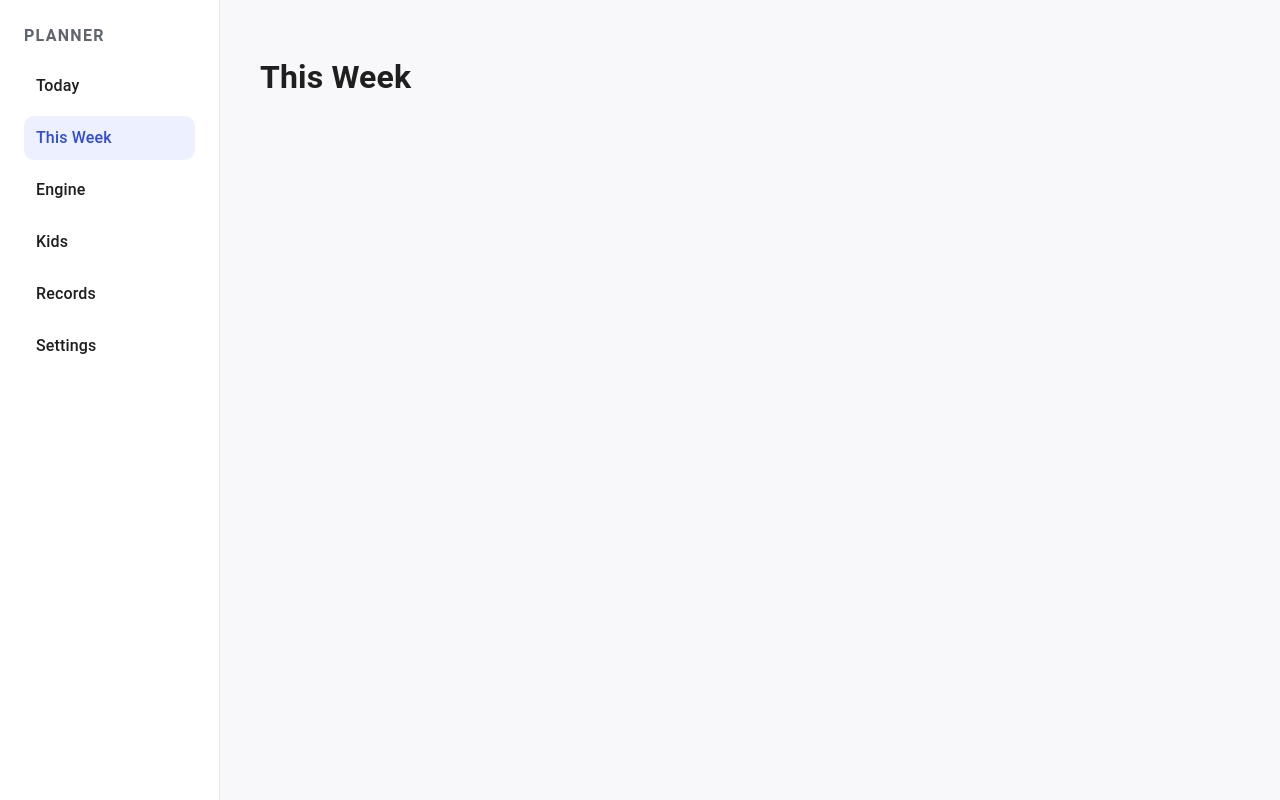
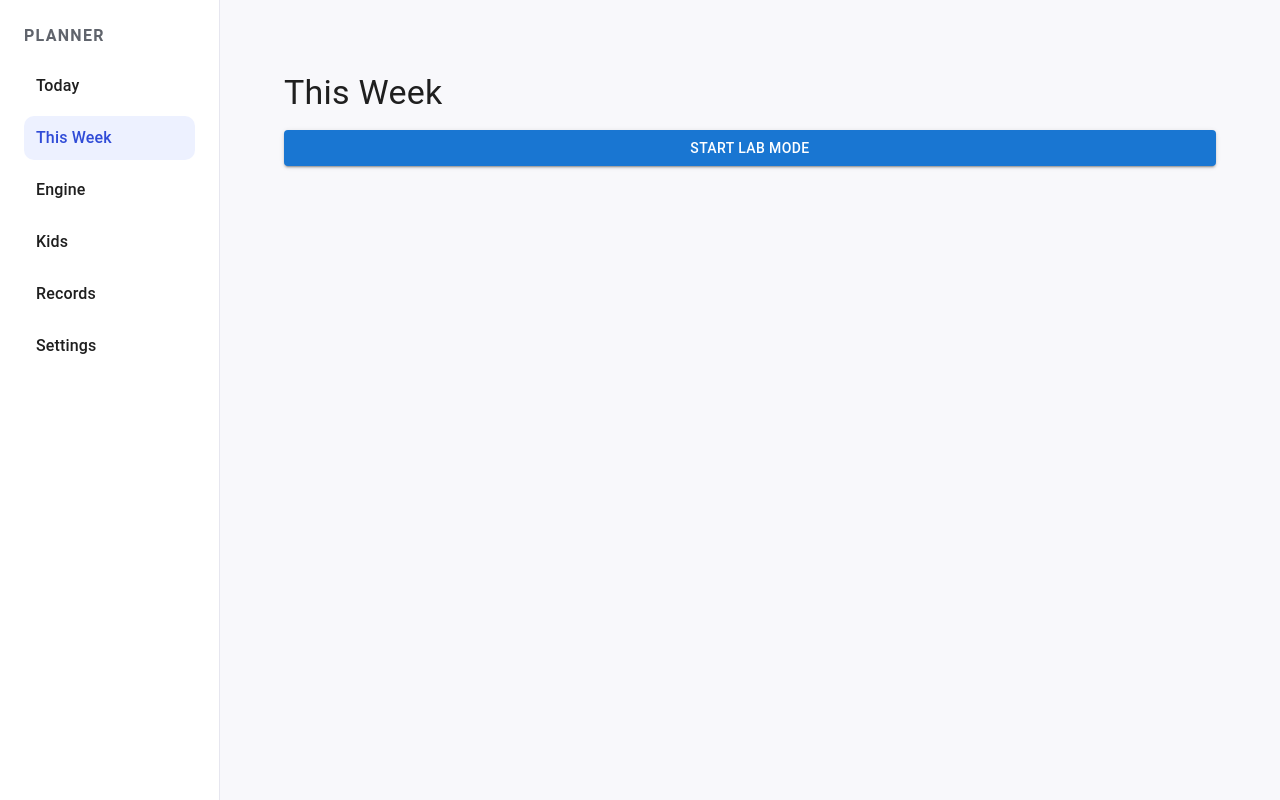
Before and after one commit to barnes-ngb/first-principles-engine, a React (Vite) app: page /week in a window 1280 px wide. Built offline with nearby package versions, Linux system fonts and the light colour scheme; no server answers.

Commit message:
feat: add lab mode route and entry

```diff
--- a/src/app/router.tsx
+++ b/src/app/router.tsx
@@ -5,6 +5,7 @@ import KidsPage from '../features/kids/KidsPage'
 import RecordsPage from '../features/records/RecordsPage'
 import SettingsPage from '../features/settings/SettingsPage'
 import TodayPage from '../features/today/TodayPage'
+import LabModePage from '../features/week/LabModePage'
 import WeekPage from '../features/week/WeekPage'
 
 const routes = [
@@ -18,6 +19,7 @@ const routes = [
       { index: true, element: <Navigate to="/today" replace /> },
       { path: '/today', element: <TodayPage /> },
       { path: '/week', element: <WeekPage /> },
+      { path: '/week/lab', element: <LabModePage /> },
       { path: '/engine', element: <EnginePage /> },
       { path: '/kids', element: <KidsPage /> },
       { path: '/records', element: <RecordsPage /> },
--- /dev/null
+++ b/src/features/week/LabModePage.tsx
@@ -0,0 +1,13 @@
+import Typography from '@mui/material/Typography'
+
+import Page from '../../components/Page'
+
+export default function LabModePage() {
+  return (
+    <Page>
+      <Typography variant="h4" component="h1">
+        Lab Mode
+      </Typography>
+    </Page>
+  )
+}
--- a/src/features/week/WeekPage.tsx
+++ b/src/features/week/WeekPage.tsx
@@ -1,3 +1,23 @@
+import Button from '@mui/material/Button'
+import Stack from '@mui/material/Stack'
+import Typography from '@mui/material/Typography'
+import { useNavigate } from 'react-router-dom'
+
+import Page from '../../components/Page'
+
 export default function WeekPage() {
-  return <h1>This Week</h1>
+  const navigate = useNavigate()
+
+  return (
+    <Page>
+      <Stack spacing={2}>
+        <Typography variant="h4" component="h1">
+          This Week
+        </Typography>
+        <Button variant="contained" onClick={() => navigate('/week/lab')}>
+          Start Lab Mode
+        </Button>
+      </Stack>
+    </Page>
+  )
 }
```
